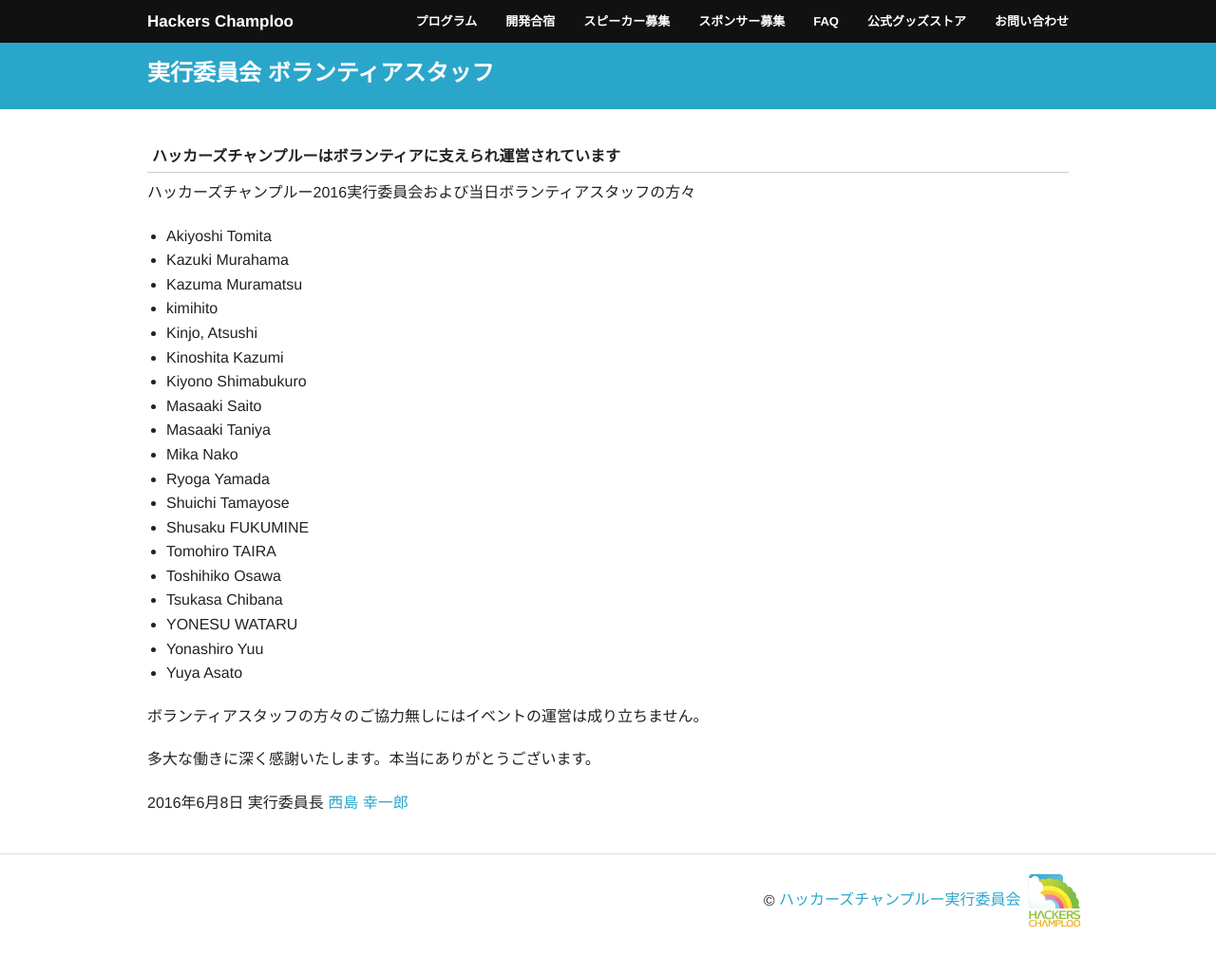
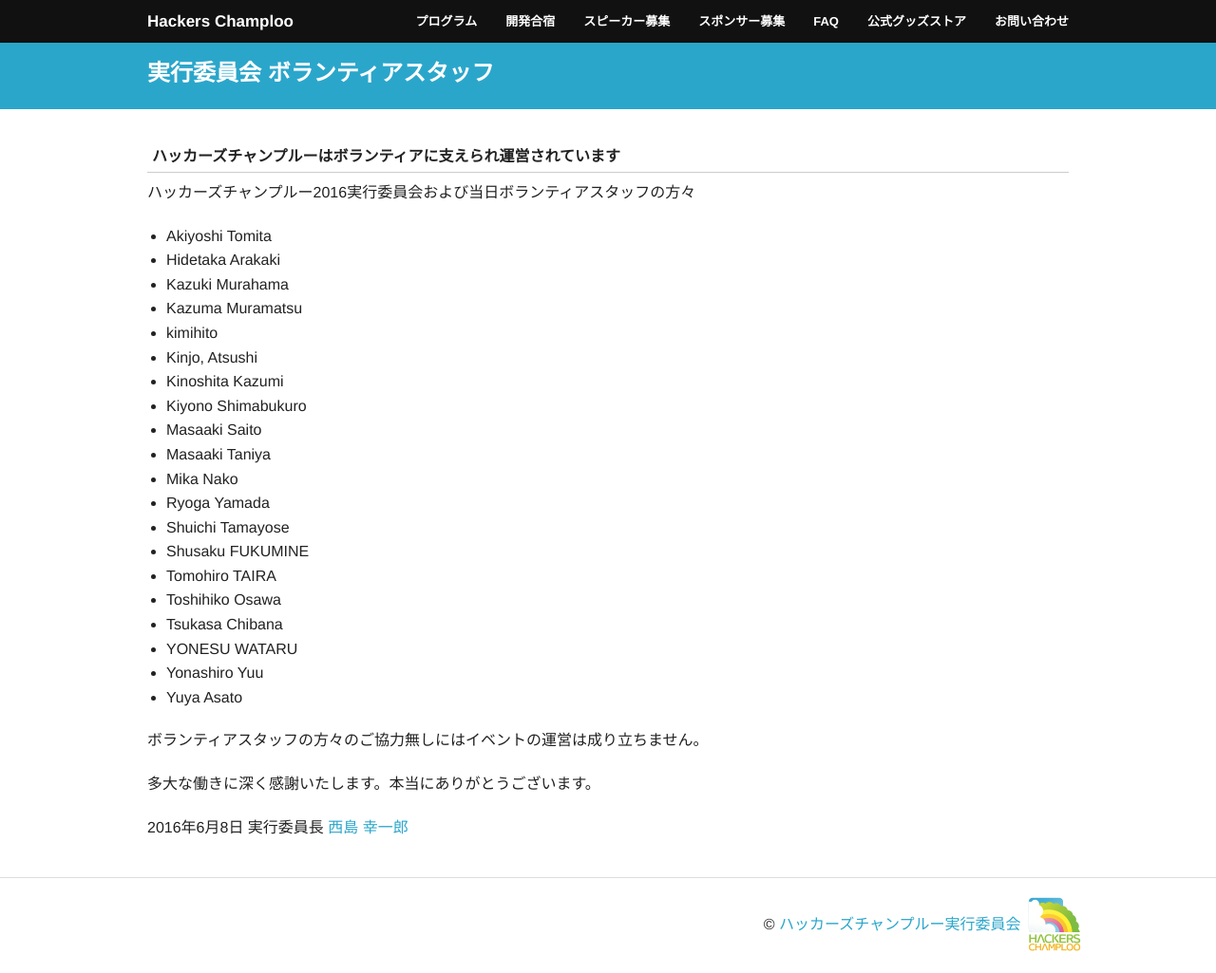
Before and after one commit to hackers-champloo/hackers-champloo.github.io, a Jekyll site: the page built from 2016/staff.md, in a window 1280 px wide and 1025 px high. Shown: the whole window at 95% size. Built offline with Jekyll 4.4.1, drawn with Linux system fonts in a browser that asks for light colours; nearby versions of some CDN libraries.

Commit message:
Update staff.md

```diff
--- a/2016/staff.md
+++ b/2016/staff.md
@@ -9,6 +9,7 @@ title: 実行委員会 ボランティアスタッフ
 ハッカーズチャンプルー2016実行委員会および当日ボランティアスタッフの方々
 
 * Akiyoshi Tomita
+* Hidetaka Arakaki
 * Kazuki Murahama
 * Kazuma Muramatsu
 * kimihito
```
